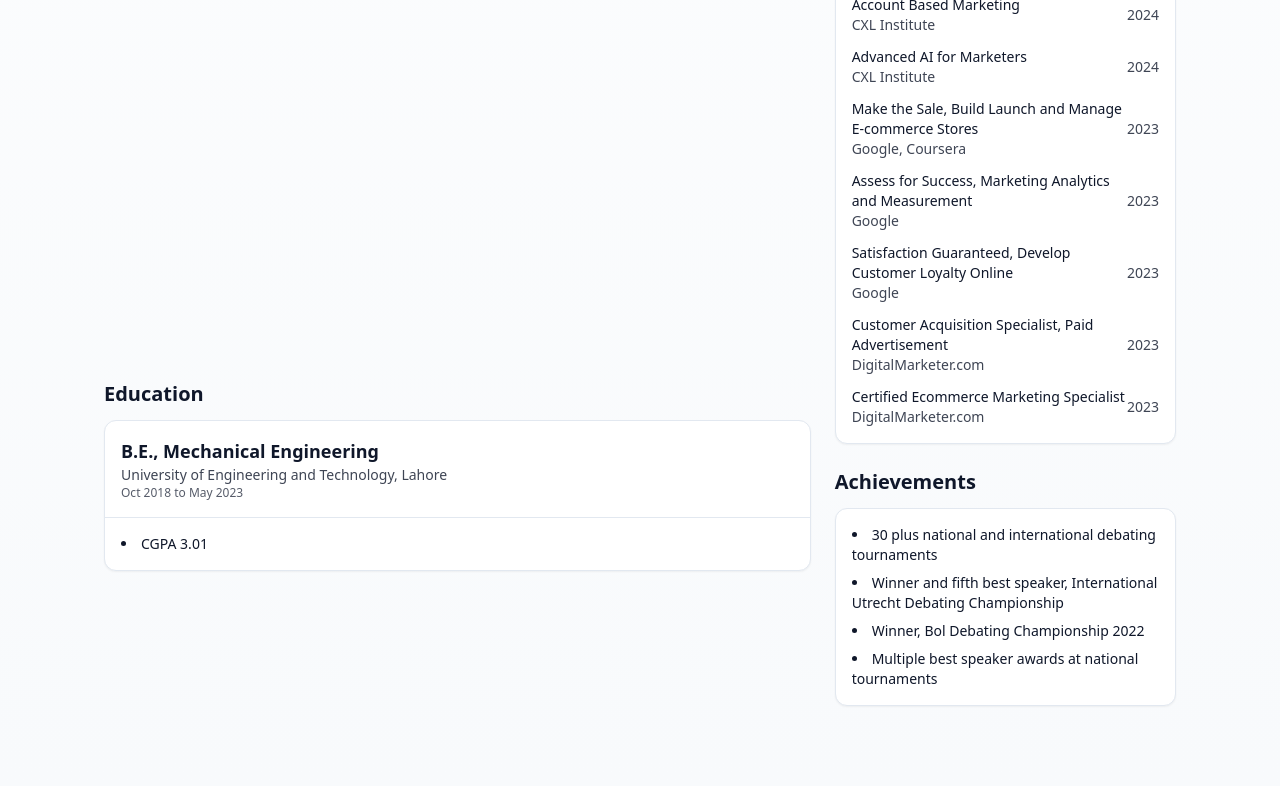
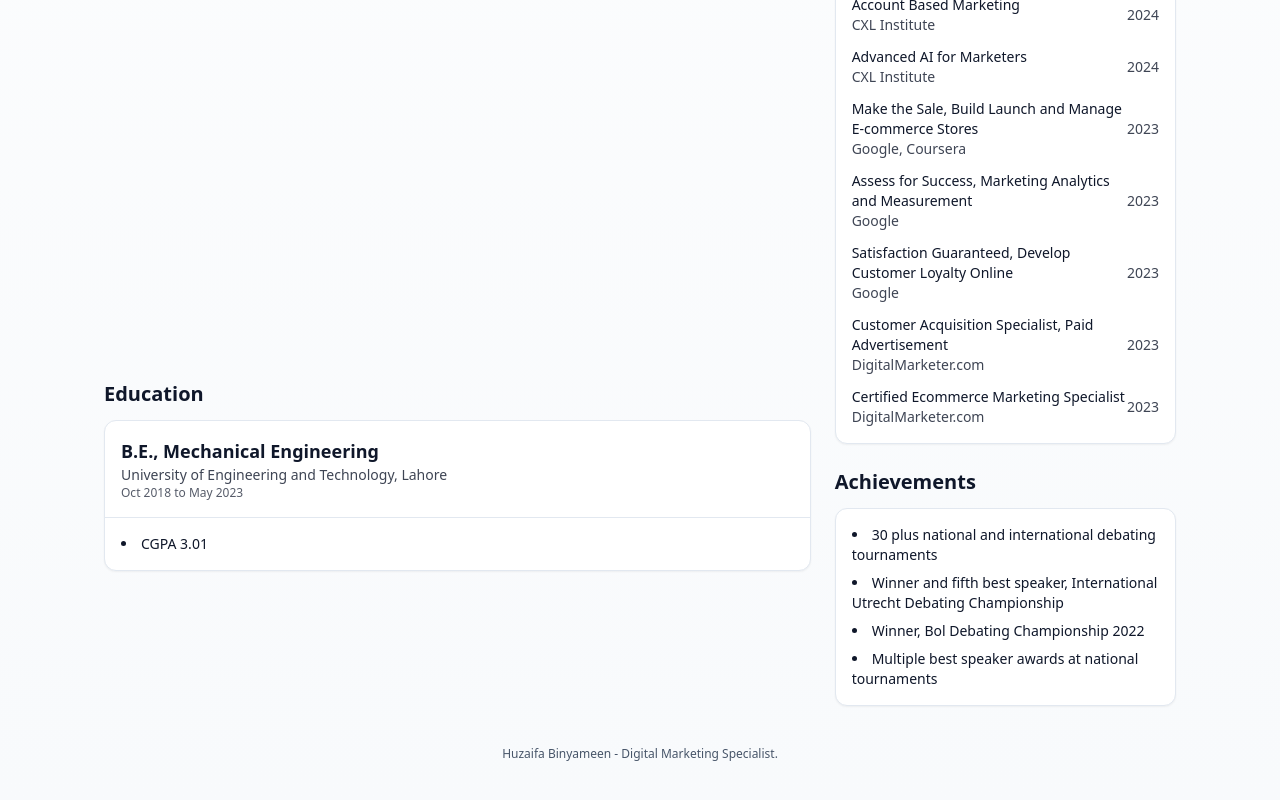
Before and after one commit to huzaifa-hb/portfolio-huzaifahb, a React (Vite) app: page / in a window 1280 px wide. Shown: the part 1357-2157 px from the top of the page. Built offline with nearby package versions, Linux system fonts and the light colour scheme.

Commit message:
Updated App.jsx

```diff
--- a/src/App.jsx
+++ b/src/App.jsx
@@ -729,6 +729,7 @@ export default function App() {
         </div>
 
         <div className="mt-10 text-center text-xs text-slate-600 dark:text-slate-400 print:hidden">
+          Huzaifa Binyameen - Digital Marketing Specialist.
         </div>
       </div>
 
```
